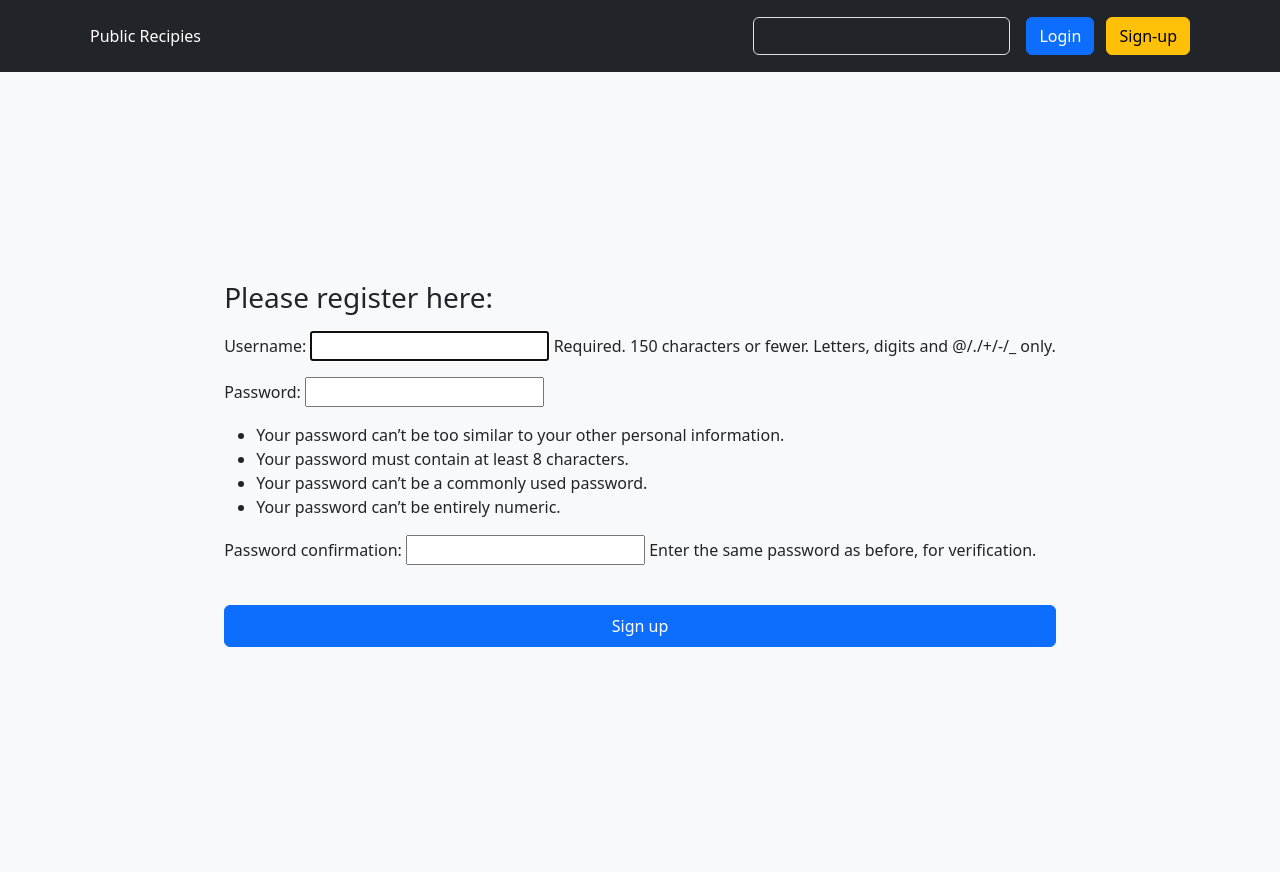
After one commit to JonnySB/recipe-catalogue, a Django app: page /users/register_user/ in a window 1280 px wide. The commit adds this page. Run offline with Django 4.2, Linux system fonts and the light colour scheme.

Commit message:
updated user registration form

```diff
--- a/recipe_catalogue/static/css_styles/styles.css
+++ b/recipe_catalogue/static/css_styles/styles.css
@@ -29,5 +29,9 @@
 }
 
 .alert {
-    width: 600px
+    /* width: 600px */
 }
+
+.alert-registration {
+    width: 100%
+}
--- a/recipe_catalogue/templates/base.html
+++ b/recipe_catalogue/templates/base.html
@@ -19,8 +19,9 @@
         {% for message in messages %}
             <br>
             <div class="alert-container">
-                <div class="alert alert-secondary alert" role="alert">
+                <div class="alert alert-warning alert-dismissibile fade show alert-register" role="alert">
                     {{message}}
+                    <button type="button" class="btn-close" data-bs-dismiss="alert" aria-label="Close"></button>
                 </div>
             </div>
         {% endfor %}
--- a/recipe_catalogue/templates/nav_bar.html
+++ b/recipe_catalogue/templates/nav_bar.html
@@ -41,7 +41,7 @@
                     <div class="text-end">
 
                         <a href="{% url 'login_user' %}" class="btn btn-primary me-2" role="button" aria-pressed="true">Login</a>
-                        <a href="#" class="btn btn-warning me-2" role="button" aria-pressed="true">Sign-up</a>
+                        <a href="{% url 'register_user' %}" class="btn btn-warning me-2" role="button" aria-pressed="true">Sign-up</a>
                     </div>
 
                 {% endif %}
--- a/recipe_catalogue/users/templates/authenticate/login.html
+++ b/recipe_catalogue/users/templates/authenticate/login.html
@@ -22,6 +22,8 @@
                 <br>
             </div>
             <button class="btn btn-primary w-100 py-2" type="submit">Sign in</button>
+            <br>
+            <p class="message">Not registered? <a href="{% url 'register_user' %}">Create an account</a></p>
             </form>
         </div>
     </div>
--- /dev/null
+++ b/recipe_catalogue/users/templates/authenticate/register_user.html
@@ -0,0 +1,65 @@
+{% extends 'base.html' %}
+{% block  content %}
+
+{% comment %} <form method="POST">
+    {% csrf_token %}
+    {{form.as_p}}
+    <input type="submit" value="signup">
+</form> {% endcomment %}
+
+<main>
+    <div class="login-form-container">
+        <div class="login-form">
+            <h1 class="h3 mb-3 fw-normal">Please register here:</h1>
+
+            {% if form.errors %}
+                <div class="alert alert-warning alert-dismissibile fade show alert-register" role="alert">
+                    There was an error with your form...
+                    <button type="button" class="btn-close" data-bs-dismiss="alert" aria-label="Close"></button>
+                </div>
+            {% endif %}
+
+            <form method="POST">
+                {% csrf_token %}
+
+                {{ form.as_p }}
+
+
+                    {% comment %} <div class="form-floating">
+                        <input type="text" class="form-control" name="{{form.username.label}}" placeholder="{{form.username.label}}">
+                        <p>{{form.username.label}}</p>
+                        {{form.username}}
+                        <p>{{form.password1.label}}</p>
+                        {{form.username}}
+                        <p>{{form.password2.label}}</p>
+                        {{form.username}}
+                        <label for="floatingInput">{{field.label}}</label>
+                    </div> {% endcomment %}
+
+
+                <!-- <div class="form-floating">
+                    <input type="text" class="form-control" name="username" placeholder="Username">
+                    <label for="floatingInput">username</label>
+                </div>
+
+                <div class="form-floating">
+                    <input type="password" class="form-control" name="password" placeholder="Password">
+                    <label for="floatingPassword">Password</label>
+                </div>
+
+                <div class="form-floating">
+                    <input type="password" class="form-control" name="password" placeholder="Password">
+                    <label for="floatingPassword">Confirm password</label>
+                </div> -->
+
+                <div>
+                    <br>
+                </div>
+                <button class="btn btn-primary w-100 py-2" type="submit" value="signup">Sign up</button>
+            </form>
+        </div>
+    </div>
+</main>
+
+
+{% endblock %}
--- a/recipe_catalogue/users/urls.py
+++ b/recipe_catalogue/users/urls.py
@@ -3,5 +3,6 @@ from . import views
 
 urlpatterns = [
     path('login_user/', views.login_user, name='login_user'),
-    path('logout_user/', views.logout_user, name='logout_user')
+    path('logout_user/', views.logout_user, name='logout_user'),
+    path('register_user/', views.register_user,name='register_user'),
 ]
--- a/recipe_catalogue/users/views.py
+++ b/recipe_catalogue/users/views.py
@@ -1,5 +1,8 @@
 from django.shortcuts import render, redirect
 from django.contrib.auth import authenticate, login, logout
+from django.views.generic import CreateView
+from django.contrib.auth.forms import UserCreationForm
+from django.urls import reverse_lazy
 from django.contrib import messages
 
 def login_user(request):
@@ -25,3 +28,26 @@ def logout_user(request):
     logout(request)
     messages.success(request, ("Logout successful"))
     return redirect('home')
+
+
+def register_user(request):
+    if request.method == 'POST':
+        form = UserCreationForm(request.POST)
+        if form.is_valid():
+            form.save()
+            username = form.cleaned_data['username']
+            password = form.cleaned_data['password1']
+            user = authenticate(username=username, password=password)
+            login(request, user)
+            messages.success(request, (f"Registration successful - welcome {username}!"))
+            return redirect('home')
+
+    else:
+        form = UserCreationForm()
+
+    return render(request, 'authenticate/register_user.html', {'form':form})
+
+class RegisterUserView(CreateView):
+    form_class = UserCreationForm
+    success_url = reverse_lazy('login_user')
+    template_name = 'authenticate/register_user.html'
```
Also changed, not shown: recipe_catalogue/db.sqlite3.
